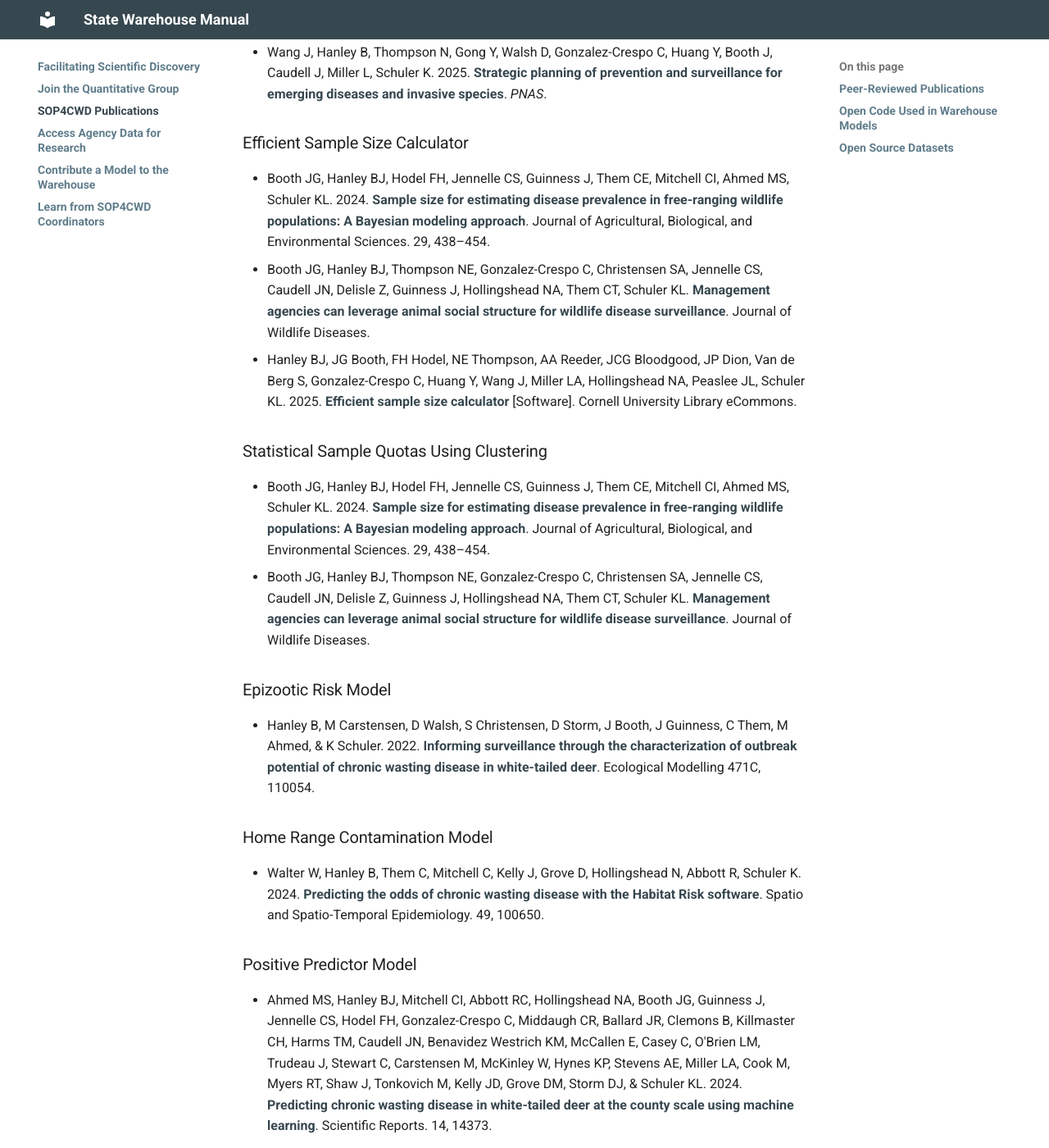
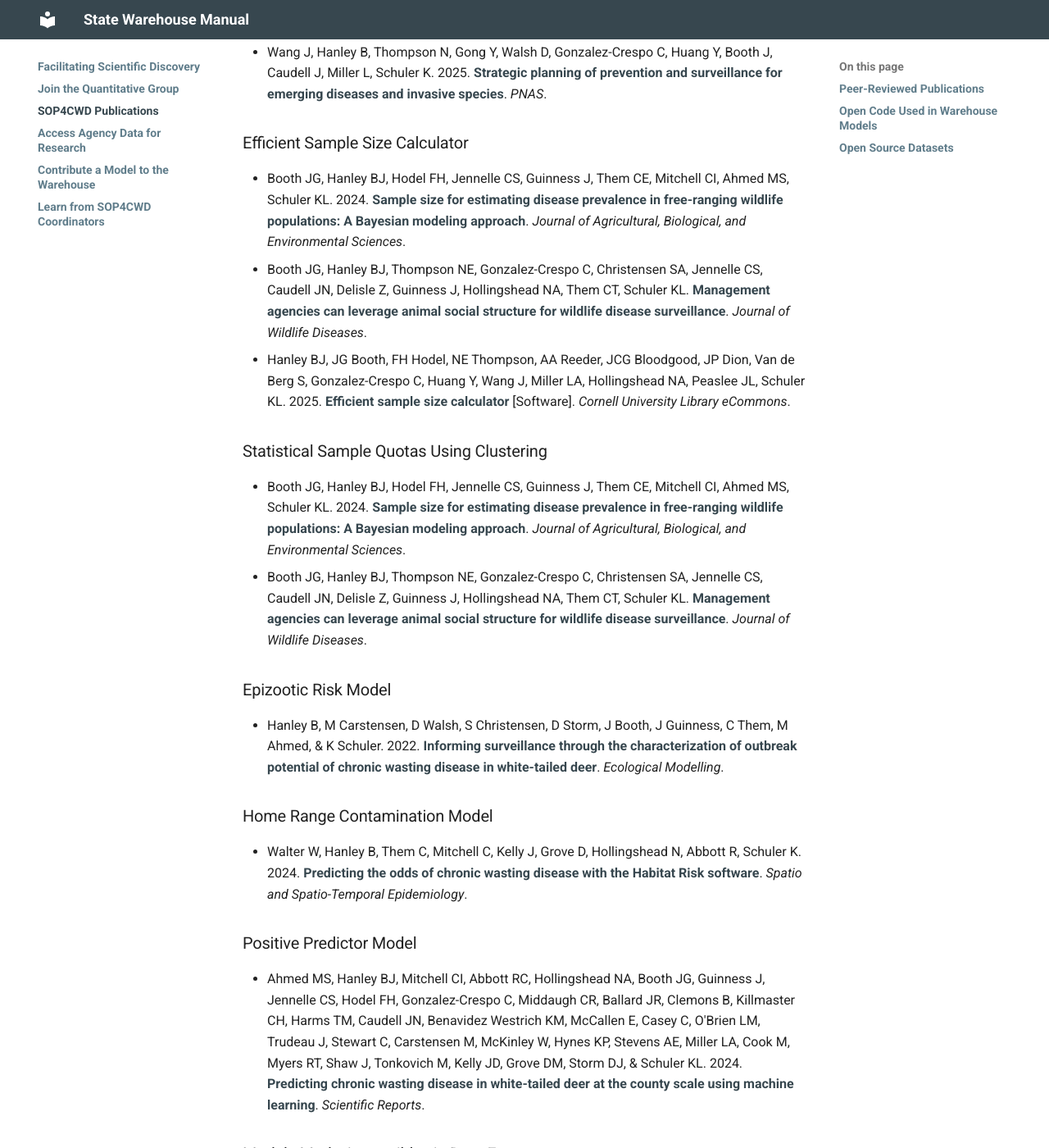
Before and after one commit to Cornell-Wildlife-Health-Lab/SOP4CWD-website, an MkDocs documentation site: the page built from docs/warehouse/team/Publications.md, in a window 1280 px wide and 1400 px high, scrolled down 520 px. Shown: the whole window at 82% size. Built offline with MkDocs 1.6.1 and Material for MkDocs 9.7.7, drawn with Linux system fonts in a browser that asks for light colours; plug-ins that fetch from the network failed and are left out; old or Windows-style settings are respelled for this version of MkDocs; some of the changed text lies outside the part shown.

Commit message:
Updating information

```diff
--- a/docs/warehouse/team/Publications.md
+++ b/docs/warehouse/team/Publications.md
@@ -17,22 +17,22 @@ The SOP4CWD collaboration publishes its work in the form of peer-reviewed manusc
 *  Wang J, Hanley B, Thompson N, Gong Y, Walsh D, Gonzalez-Crespo C, Huang Y, Booth J, Caudell J, Miller L, Schuler K. 2025. [Strategic planning of prevention and surveillance for emerging diseases and invasive species](https://doi.org/10.1073/pnas.2507202122). _PNAS_.
 
 ### Efficient Sample Size Calculator
-* Booth JG, Hanley BJ, Hodel FH, Jennelle CS, Guinness J, Them CE, Mitchell CI, Ahmed MS, Schuler KL. 2024. [Sample size for estimating disease prevalence in free-ranging wildlife populations: A Bayesian modeling approach](https://doi.org/10.1007/s13253-023-00578-7). Journal of Agricultural, Biological, and Environmental Sciences. 29, 438–454.
-* Booth JG, Hanley BJ, Thompson NE, Gonzalez-Crespo C, Christensen SA, Jennelle CS, Caudell JN, Delisle Z, Guinness J, Hollingshead NA, Them CT, Schuler KL. [Management agencies can leverage animal social structure for wildlife disease surveillance](https://meridian.allenpress.com/jwd/article/doi/10.7589/JWD-D-24-00079/506128/Management-Agencies-Can-Leverage-Animal-Social). Journal of Wildlife Diseases.
-* Hanley BJ, JG Booth, FH Hodel, NE Thompson, AA Reeder, JCG Bloodgood, JP Dion, Van de Berg S, Gonzalez-Crespo C, Huang Y, Wang J, Miller LA, Hollingshead NA, Peaslee JL, Schuler KL. 2025. [Efficient sample size calculator](https://doi.org/10.7298/smzr-1a70) [Software]. Cornell University Library eCommons.
+* Booth JG, Hanley BJ, Hodel FH, Jennelle CS, Guinness J, Them CE, Mitchell CI, Ahmed MS, Schuler KL. 2024. [Sample size for estimating disease prevalence in free-ranging wildlife populations: A Bayesian modeling approach](https://doi.org/10.1007/s13253-023-00578-7). _Journal of Agricultural, Biological, and Environmental Sciences_.
+* Booth JG, Hanley BJ, Thompson NE, Gonzalez-Crespo C, Christensen SA, Jennelle CS, Caudell JN, Delisle Z, Guinness J, Hollingshead NA, Them CT, Schuler KL. [Management agencies can leverage animal social structure for wildlife disease surveillance](https://meridian.allenpress.com/jwd/article/doi/10.7589/JWD-D-24-00079/506128/Management-Agencies-Can-Leverage-Animal-Social). _Journal of Wildlife Diseases_.
+* Hanley BJ, JG Booth, FH Hodel, NE Thompson, AA Reeder, JCG Bloodgood, JP Dion, Van de Berg S, Gonzalez-Crespo C, Huang Y, Wang J, Miller LA, Hollingshead NA, Peaslee JL, Schuler KL. 2025. [Efficient sample size calculator](https://doi.org/10.7298/smzr-1a70) [Software]. _Cornell University Library eCommons_.
 
 ### Statistical Sample Quotas Using Clustering
-* Booth JG, Hanley BJ, Hodel FH, Jennelle CS, Guinness J, Them CE, Mitchell CI, Ahmed MS, Schuler KL. 2024. [Sample size for estimating disease prevalence in free-ranging wildlife populations: A Bayesian modeling approach](https://doi.org/10.1007/s13253-023-00578-7). Journal of Agricultural, Biological, and Environmental Sciences. 29, 438–454.
-* Booth JG, Hanley BJ, Thompson NE, Gonzalez-Crespo C, Christensen SA, Jennelle CS, Caudell JN, Delisle Z, Guinness J, Hollingshead NA, Them CT, Schuler KL. [Management agencies can leverage animal social structure for wildlife disease surveillance](https://meridian.allenpress.com/jwd/article/doi/10.7589/JWD-D-24-00079/506128/Management-Agencies-Can-Leverage-Animal-Social). Journal of Wildlife Diseases.
+* Booth JG, Hanley BJ, Hodel FH, Jennelle CS, Guinness J, Them CE, Mitchell CI, Ahmed MS, Schuler KL. 2024. [Sample size for estimating disease prevalence in free-ranging wildlife populations: A Bayesian modeling approach](https://doi.org/10.1007/s13253-023-00578-7). _Journal of Agricultural, Biological, and Environmental Sciences_.
+* Booth JG, Hanley BJ, Thompson NE, Gonzalez-Crespo C, Christensen SA, Jennelle CS, Caudell JN, Delisle Z, Guinness J, Hollingshead NA, Them CT, Schuler KL. [Management agencies can leverage animal social structure for wildlife disease surveillance](https://meridian.allenpress.com/jwd/article/doi/10.7589/JWD-D-24-00079/506128/Management-Agencies-Can-Leverage-Animal-Social). _Journal of Wildlife Diseases_.
 
 ### Epizootic Risk Model
-* Hanley B, M Carstensen, D Walsh, S Christensen, D Storm, J Booth, J Guinness, C Them, M Ahmed, & K Schuler. 2022. [Informing surveillance through the characterization of outbreak potential of chronic wasting disease in white-tailed deer](https://doi.org/10.1016/j.ecolmodel.2022.110054). Ecological Modelling 471C, 110054.
+* Hanley B, M Carstensen, D Walsh, S Christensen, D Storm, J Booth, J Guinness, C Them, M Ahmed, & K Schuler. 2022. [Informing surveillance through the characterization of outbreak potential of chronic wasting disease in white-tailed deer](https://doi.org/10.1016/j.ecolmodel.2022.110054). _Ecological Modelling_.
 
 ### Home Range Contamination Model
-* Walter W, Hanley B, Them C, Mitchell C, Kelly J, Grove D, Hollingshead N, Abbott R, Schuler K. 2024. [Predicting the odds of chronic wasting disease with the Habitat Risk software](https://doi.org/10.1016/j.sste.2024.100650). Spatio and Spatio-Temporal Epidemiology. 49, 100650.
+* Walter W, Hanley B, Them C, Mitchell C, Kelly J, Grove D, Hollingshead N, Abbott R, Schuler K. 2024. [Predicting the odds of chronic wasting disease with the Habitat Risk software](https://doi.org/10.1016/j.sste.2024.100650). _Spatio and Spatio-Temporal Epidemiology_.
 
 ### Positive Predictor Model
-* Ahmed MS, Hanley BJ, Mitchell CI, Abbott RC, Hollingshead NA, Booth JG, Guinness J, Jennelle CS, Hodel FH, Gonzalez-Crespo C, Middaugh CR, Ballard JR, Clemons B, Killmaster CH, Harms TM, Caudell JN, Benavidez Westrich KM, McCallen E, Casey C, O'Brien LM, Trudeau J, Stewart C, Carstensen M, McKinley W, Hynes KP, Stevens AE, Miller LA, Cook M, Myers RT, Shaw J, Tonkovich M, Kelly JD, Grove DM, Storm DJ, & Schuler KL. 2024. [Predicting chronic wasting disease in white-tailed deer at the county scale using machine learning](https://doi.org/10.1038/s41598-024-65002-7). Scientific Reports. 14, 14373.
+* Ahmed MS, Hanley BJ, Mitchell CI, Abbott RC, Hollingshead NA, Booth JG, Guinness J, Jennelle CS, Hodel FH, Gonzalez-Crespo C, Middaugh CR, Ballard JR, Clemons B, Killmaster CH, Harms TM, Caudell JN, Benavidez Westrich KM, McCallen E, Casey C, O'Brien LM, Trudeau J, Stewart C, Carstensen M, McKinley W, Hynes KP, Stevens AE, Miller LA, Cook M, Myers RT, Shaw J, Tonkovich M, Kelly JD, Grove DM, Storm DJ, & Schuler KL. 2024. [Predicting chronic wasting disease in white-tailed deer at the county scale using machine learning](https://doi.org/10.1038/s41598-024-65002-7). _Scientific Reports_.
 
 ### Models Made Accessible via Data Exports
 External models linked with the CWD Data Warehouse through the **Prevalence Estimator Data Export**, **Disease Cluster Analysis Data Export**, and **Spread Model Data Export** tools are published in peer reviewed journals but are not products of SOP4CWD. Please see the documentation in the external models for the underlying publications.
@@ -41,4 +41,4 @@ External models linked with the CWD Data Warehouse through the **Prevalence Esti
 Code used in the CWD Data Warehouse is shared openly under and MIT license through the Cornell Wildlife Health Lab GitHub Repository. Access the [CWHL Public GitHub here](https://github.com/Cornell-Wildlife-Health-Lab).
 
 ## Open Source Datasets
-* Schuler K, Hanley B, Abbott RC, Dayan DB, Hollingshead N, Ballard JR, Middaugh CR, Cunningham M, Clemons B, Sayler K, Kelly J, Killmaster CH, Harms T, Ruden RM, Caudell J, Westrich MB, McCallen E, Casey C, O'Brien LM, Trudeau J, Straka K, Stewart C, Carstensen M, McKinley W, Hynes K, Ableman A, Miller L, Cook M, Myers R, Shaw J, Van de Berg S, Tonkovich M, Grove, D, Storm DJ. 2024. [North American wildlife agency CWD testing and ancillary data (2000 – 2021; Version 2)](https://doi.org/10.7298/7txw-2681.2). Cornell University Library eCommons Repository.
+* Schuler K, Hanley B, Abbott RC, Dayan DB, Hollingshead N, Ballard JR, Middaugh CR, Cunningham M, Clemons B, Sayler K, Kelly J, Killmaster CH, Harms T, Ruden RM, Caudell J, Westrich MB, McCallen E, Casey C, O'Brien LM, Trudeau J, Straka K, Stewart C, Carstensen M, McKinley W, Hynes K, Ableman A, Miller L, Cook M, Myers R, Shaw J, Van de Berg S, Tonkovich M, Grove, D, Storm DJ. 2024. [North American wildlife agency CWD testing and ancillary data (2000 – 2021; Version 2)](https://doi.org/10.7298/7txw-2681.2). _Cornell University Library eCommons Repository_.
```
Also changed, not shown: docs/about.md (+1 -1 lines), docs/warehouse/team/QuantitativeGroup.md (+1 -31 lines), docs/assets/Adnane.jpg (deleted), docs/assets/ssernaker.jpg (deleted), 2 other files.
